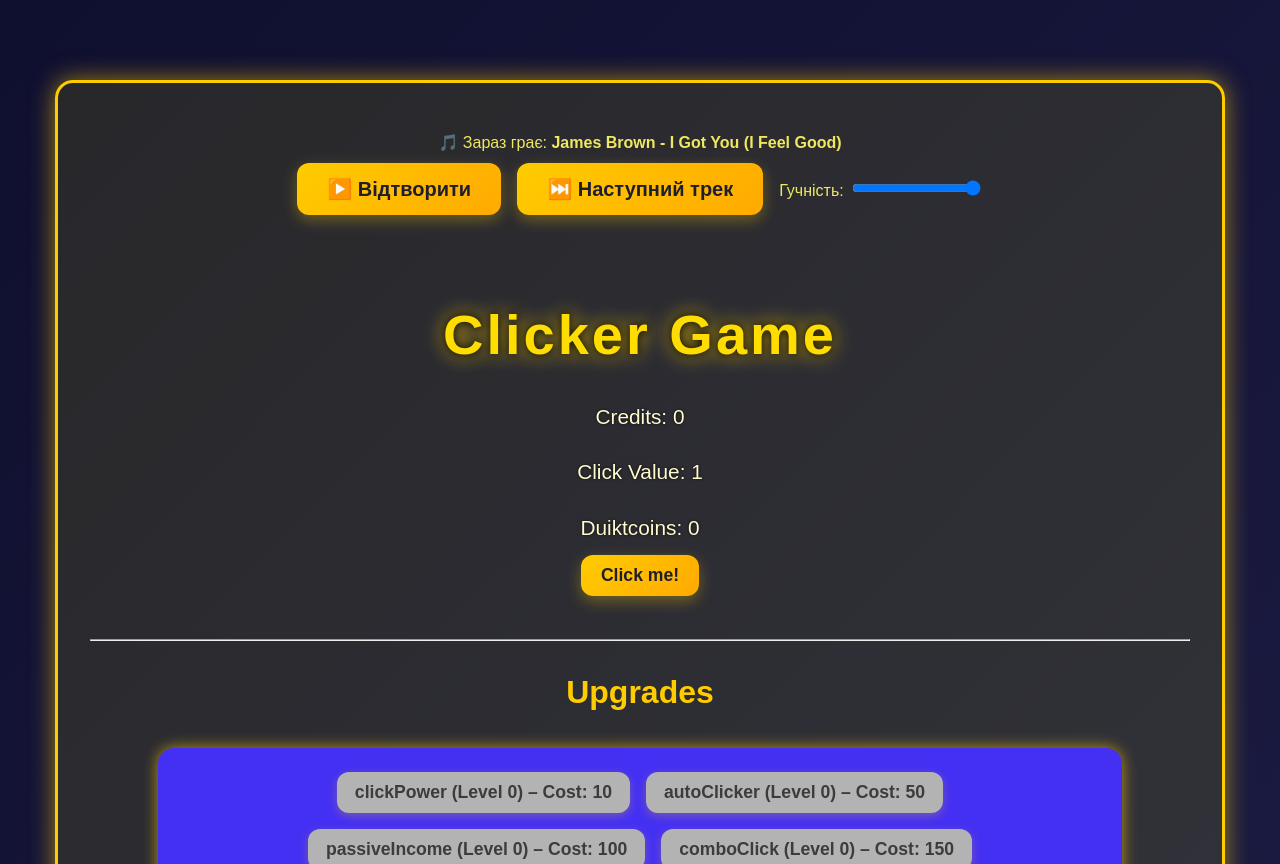
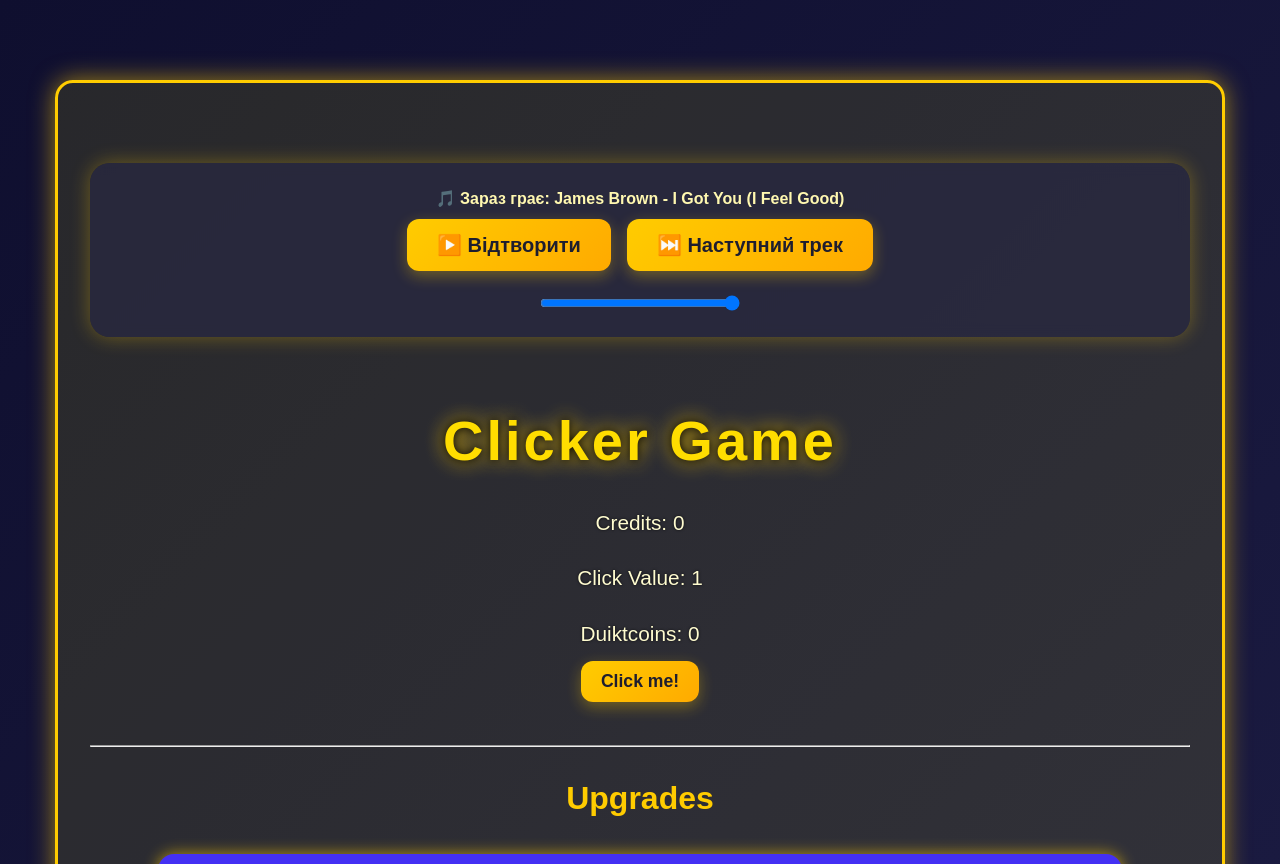
Before and after one commit to DanilSobko/react-clicker-game, a React (Vite) app: page / in a window 1280 px wide. Built offline with nearby package versions, Linux system fonts and the light colour scheme; the HTML template or start-up script is replaced by a standard one.

Commit message:
Update MusicPlayer.jsx

```diff
--- a/src/components/MusicPlayer.jsx
+++ b/src/components/MusicPlayer.jsx
@@ -25,7 +25,7 @@ const MusicPlayer = () => {
   };
 
   const changeVolume = (e) => {
-    const newVolume = Number(e.target.value);
+    const newVolume = Number(e.target.value) / 100; // З діапазону 0–100 у 0–1
     setVolume(newVolume);
     if (audioRef.current) {
       audioRef.current.volume = newVolume;
@@ -57,7 +57,7 @@ const MusicPlayer = () => {
   }, [volume]);
 
   return (
-    <div style={{ margin: '1rem 0' }}>
+    <div className="music-player">
       <audio ref={audioRef} loop>
         <source src={tracks[currentTrackIndex].src} type="audio/mpeg" />
         Ваш браузер не підтримує аудіо.
@@ -67,26 +67,23 @@ const MusicPlayer = () => {
         🎵 Зараз грає: <strong>{tracks[currentTrackIndex].title}</strong>
       </div>
 
-      <button onClick={togglePlay} style={{ marginRight: '1rem' }}>
+      <div className="music-controls">
+        <button onClick={togglePlay}>
           {playing ? '⏸️ Пауза' : '▶️ Відтворити'}
         </button>
-
-      <button onClick={nextTrack} style={{ marginRight: '1rem' }}>
+        <button onClick={nextTrack}>
           ⏭️ Наступний трек
         </button>
+      </div>
 
-      <label>
-        Гучність:
       <input
         type="range"
+        className="volume-slider"
         min="0"
-          max="1"
-          step="0.01"
-          value={volume}
+        max="100"
+        value={volume * 100}
         onChange={changeVolume}
-          style={{ marginLeft: '0.5rem' }}
       />
-      </label>
     </div>
   );
 };
```
Lines whose indentation alone changed are shown as unchanged.
